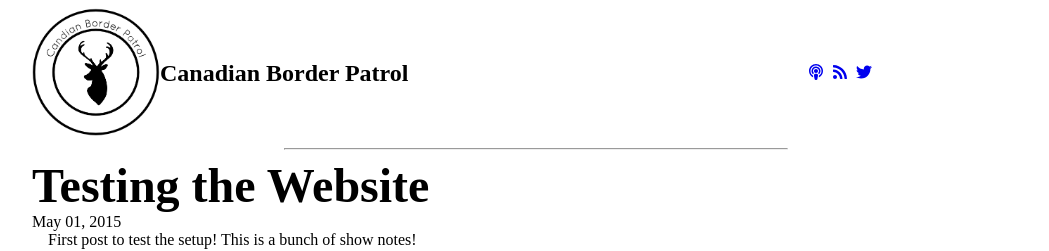
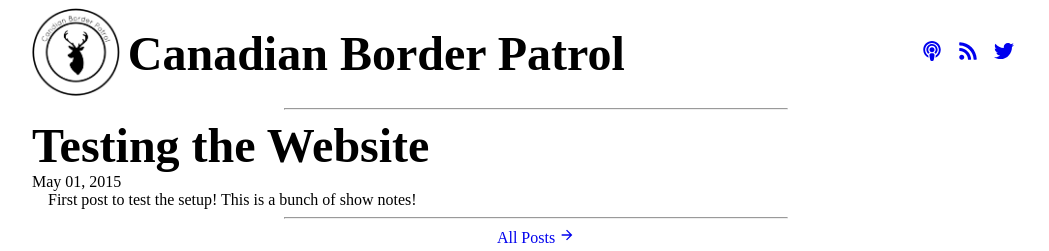
Before and after one commit to rheajt/canadianborderpatrol, a Gatsby site: page / in a window 1280 px wide. Shown: the top 251 px of the page, without its empty margins (104-1153 px from the left). Built offline with nearby package versions, Linux system fonts and the light colour scheme; Gatsby itself is replaced by a stand-in of ours; a web font is replaced by a local one.

Commit message:
Header styling now scales better

```diff
--- a/src/components/linkbar.js
+++ b/src/components/linkbar.js
@@ -14,13 +14,13 @@
         p={1}
         pr={2}
       >
-        <Link px={1} href='http://www.apple.com'>
+        <Link px={[1,2]} fontSize={[2,3]}href='http://www.apple.com'>
           <FaPodcast />
         </Link>
-        <Link px={1} href='https://en.wikipedia.org/wiki/RSS'>
+        <Link px={[1,2]} fontSize={[2,3]}href='https://en.wikipedia.org/wiki/RSS'>
           <FaRss />
         </Link>
-        <Link px={1} href='https://twitter.com/canborderpatrol'>
+        <Link px={[1,2]} fontSize={[2,3]}href='https://twitter.com/canborderpatrol'>
           <FaTwitter />
         </Link>
       </Flex>
--- a/src/components/title.js
+++ b/src/components/title.js
@@ -23,13 +23,13 @@
               justifyContent='flex-start'
               alignItems='center'
             >
-              <Box width={1/6}>
+              <Box width={[1/8, 1/10]} mr={2}>
                 <Logo
                   src={cbpSeal}
                   alt={`${siteTitle} Seal`}
                 />
               </Box>
-              <Heading textAlign="left" fontSize={[1,2,3,4]}>{siteTitle}</Heading>
+              <Heading textAlign="left" fontSize={[4,5,6]}>{siteTitle}</Heading>
             </Flex>
           )
         }}
```
